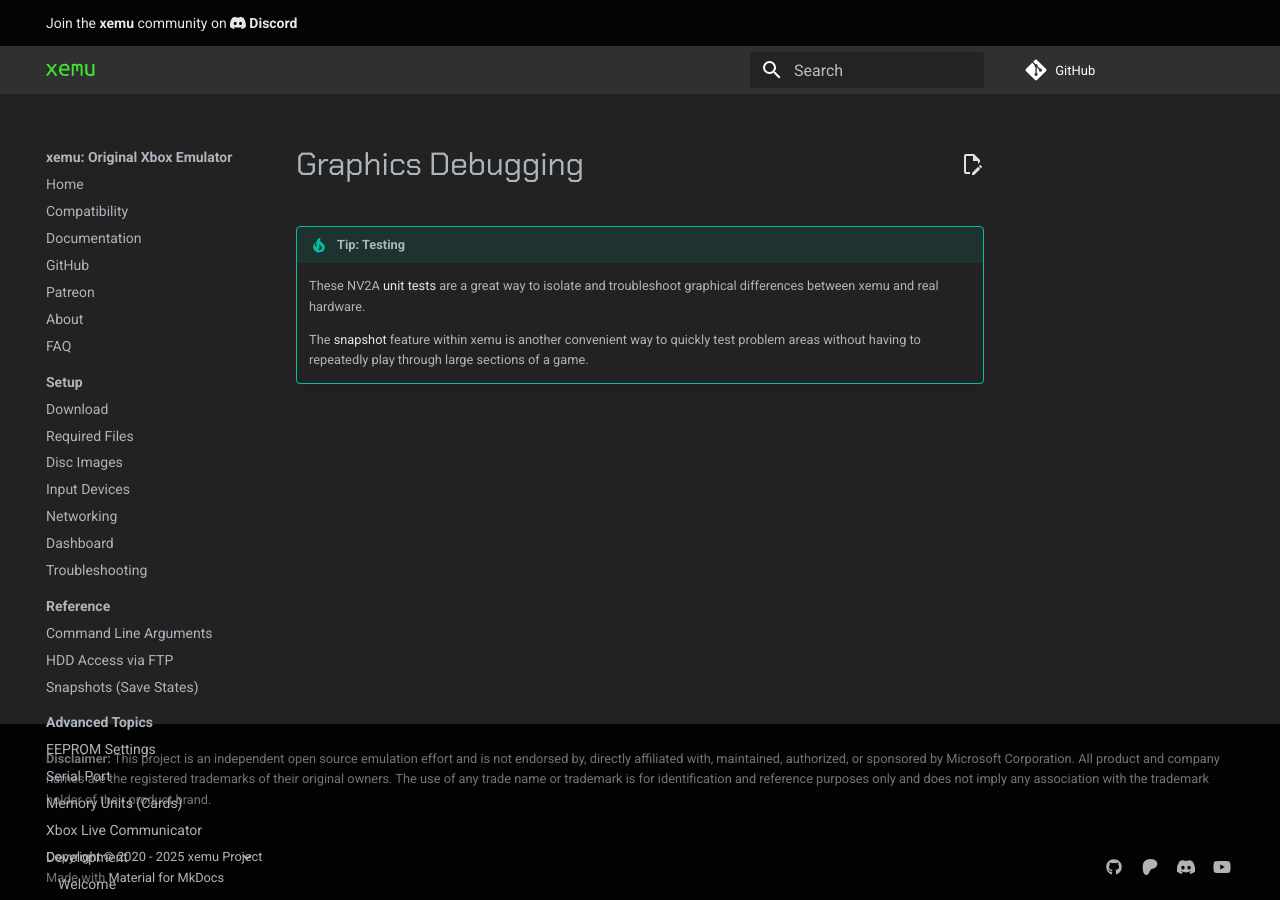
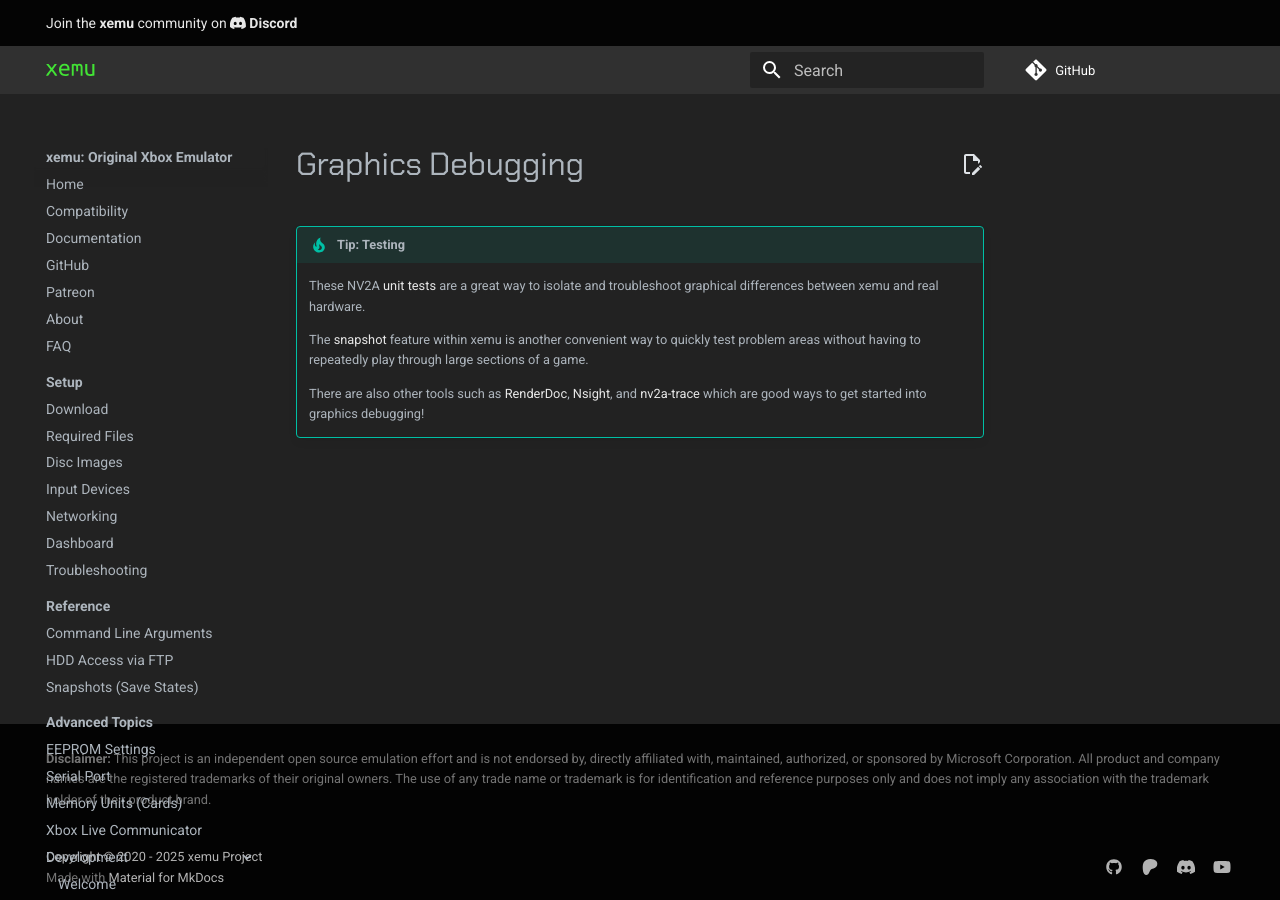
Before and after one commit to xemu-project/xemu-website, an MkDocs documentation site: the page built from docs/docs/dev/debug/graphics.md, in a window 1280 px wide. Built offline with MkDocs 1.6.1 and Material for MkDocs 9.7.7, drawn with Linux system fonts in a browser that asks for light colours; comment, search, counter and statistics services are not loaded.

Commit message:
graphics.md: Add other tools into tip

```diff
--- a/docs/docs/dev/debug/graphics.md
+++ b/docs/docs/dev/debug/graphics.md
@@ -3,6 +3,8 @@
     These NV2A [unit tests](https://github.com/abaire/nxdk_pgraph_tests){target=_blank} are a great way to isolate and troubleshoot graphical differences between xemu and real hardware.
 
     The [snapshot](../../snapshots.md) feature within xemu is another convenient way to quickly test problem areas without having to repeatedly play through large sections of a game.
+
+    There are also other tools such as [RenderDoc]([https://renderdoc.org]){target=_blank}, [Nsight]([https://developer.nvidia.com/nsight-systems]){target=_blank}, and [nv2a-trace]([https://github.com/XboxDev/nv2a-trace]){target=_blank} which are good ways to get started into graphics debugging!
 
 <!--
 ## RenderDoc
```
